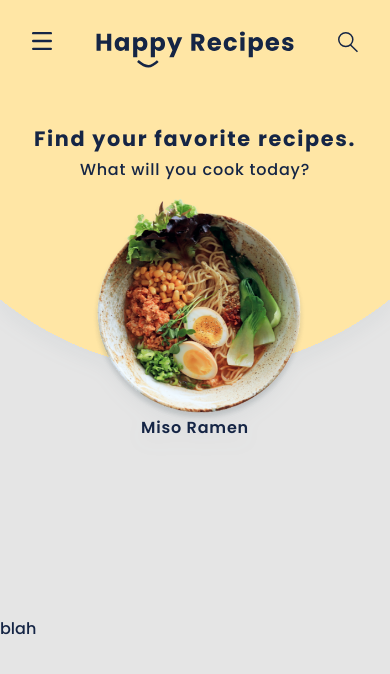
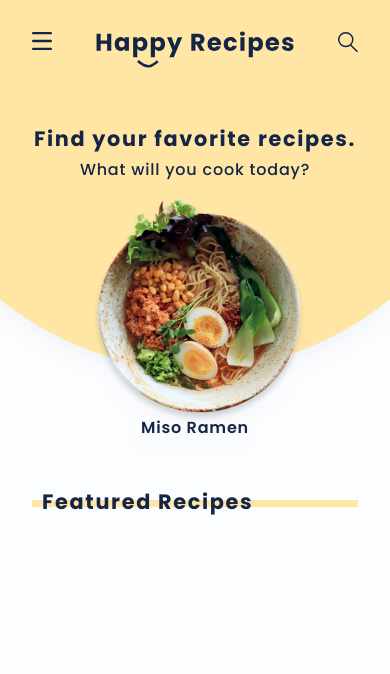
Before and after one commit to molynatep/idm232-mpt54, a PHP site: page / in a window 390 px wide. Shown: the top 674 px of the page. Run offline with PHP 8.4, Linux system fonts and the light colour scheme.

Commit message:
strikethrough

```diff
--- a/css/stylesheet.css
+++ b/css/stylesheet.css
@@ -11,7 +11,8 @@ html {
     font-family: 'Poppins',sans-serif;
     font-size: 1rem;
     color: #152545;
-    background-color: #E5E5E5;
+    background-color: #FCFDFF;
+    ;
   }
 
   .nav {
@@ -61,6 +62,37 @@ margin-top: .2rem;
     font-weight: 600;
   }
 
+
+  main {
+    display: flex;
+    padding-top: 700px;
+  }
+
+  .recipes {
+    margin: 0 4rem 0;
+    position: absolute;
+    top: 0;
+    left: 0;
+  }
+
+  div.recipes>h1 {
+    padding: 0;
+  }
+
+  div.recipes {
+    margin-top: -22px;
+    margin-left: 10px;
+  }
+
+  .strike {
+    position: relative;
+    background-color: #FFE6A5;
+    height: 10px;
+    width: 100vw;
+    margin: 5rem 3.5rem 0 ;
+
+  }
+
   @media screen and (max-width: 600px) {
     picture>img{
       width: 500px;
@@ -85,6 +117,17 @@ margin-top: .2rem;
      margin-left: 1rem;
      margin-right: 2rem;
    }
+    main {
+      padding-top: 550px;
+  }
+    div.recipes {
+      margin-top: -14px;
+      margin-left: 10px;
+  }
+    .strike {
+      height: 7px;
+      margin: 5rem 2rem 0 ;
+    }
   }
 
     @media screen and (max-width: 500px) {
@@ -95,9 +138,7 @@ margin-top: .2rem;
         background: radial-gradient(90% 420px at 50% -50px, #FFE6A5 100%, transparent 100%) no-repeat;
 
        }
+       main {
+        padding-top: 420px;
+    }
   }
-
-  main {
-    display: flex;
-    padding-top: 600px;
-  }
--- a/index.html
+++ b/index.html
@@ -38,7 +38,11 @@
          </div>
       </header>
    <main>
-      <p>blah</p>
+      <div class="strike">
+         <div class="recipes">
+         <h1>Featured Recipes</h1>
+         </div>
+      </div>
    </main>
 </body>
 </html>
```
